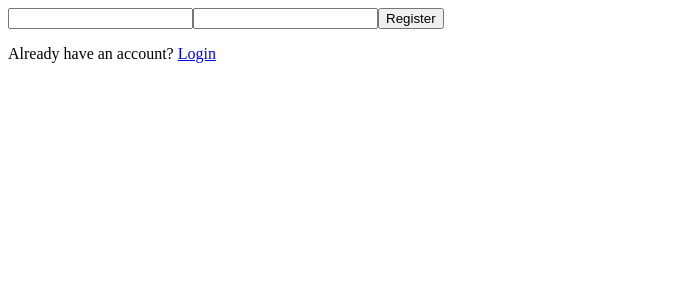
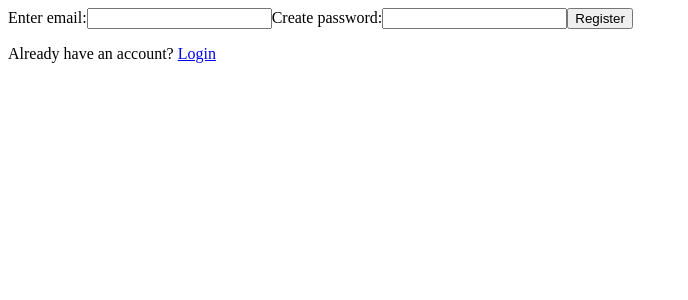
Before and after one commit to mortensenm1205/node-login, a React (Create React App) app in the folder client/: page /register in a window 1280 px wide. Shown: the top 300 px of the page, without its empty margins (0-688 px from the left). Built offline with nearby package versions, Linux system fonts and the light colour scheme.

Commit message:
Adding text for better visuals for form comps

```diff
--- a/client/src/app/Login/index.js
+++ b/client/src/app/Login/index.js
@@ -52,8 +52,14 @@ class LoginContainer extends Component {
         return (
             <div>
             <form onSubmit={this.submit}>
-                <input type="text" name="email" onChange={this.change} value={email}/>
-                <input type="password" name="password" onChange={this.change} value={password}/>
+                <label>
+                    Email:
+                    <input type="text" name="email" onChange={this.change} value={email}/>
+                </label>
+                <label>
+                    Password:
+                    <input type="password" name="password" onChange={this.change} value={password}/>
+                </label>
                 <button>Login</button>
                 <p>Don't have an account? <Link to='/register'>Register</Link></p>
             </form>
--- a/client/src/app/Register/index.js
+++ b/client/src/app/Register/index.js
@@ -52,8 +52,14 @@ class RegisterContainer extends Component {
         return(
             <div>
                 <form onSubmit={this.submit}>
-                    <input type="text" name="email" onChange={this.change} value={email} />
-                    <input type="password" name="password" onChange={this.change} value={password} />
+                    <label>
+                        Enter email:
+                        <input type="text" name="email" onChange={this.change} value={email} />
+                    </label>
+                    <label>
+                        Create password:
+                        <input type="password" name="password" onChange={this.change} value={password} />
+                    </label>
                     <button>Register</button>
                     <p>Already have an account? <Link to='/login'>Login</Link></p>
                 </form>
```
